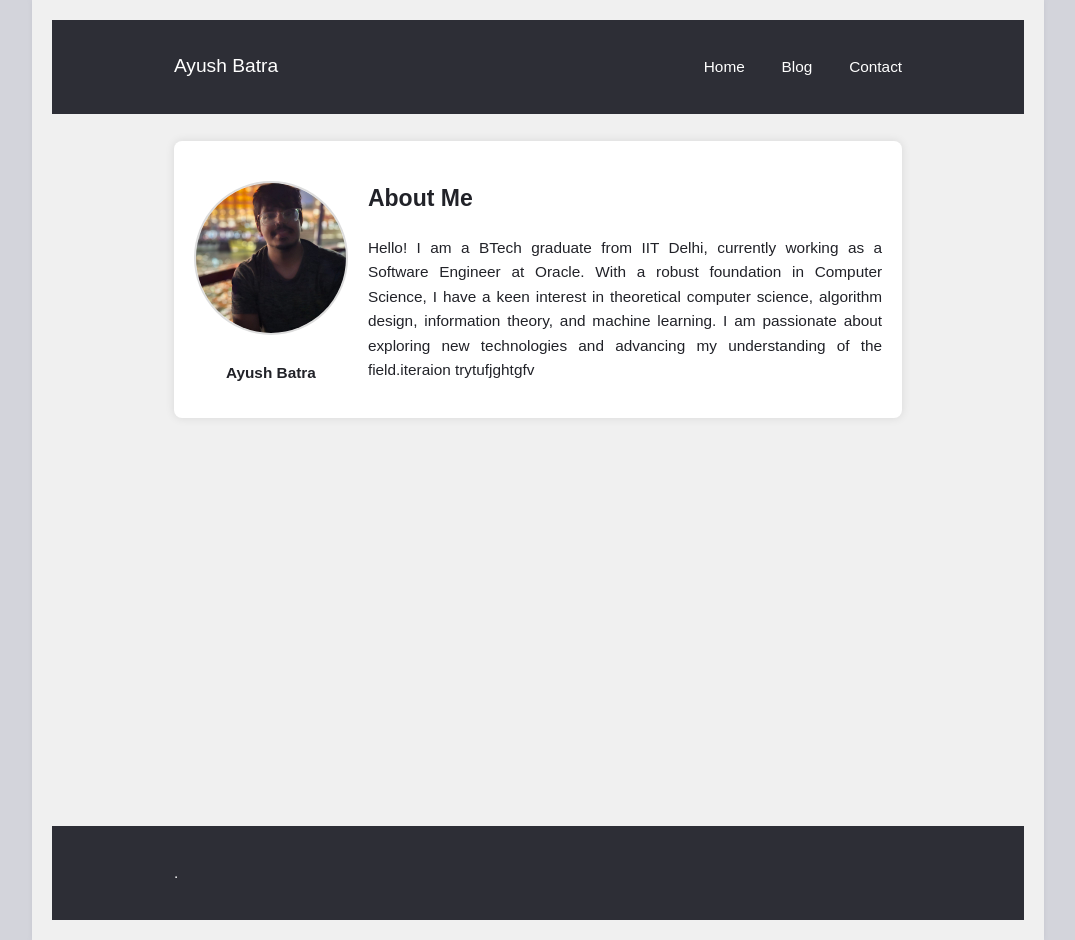
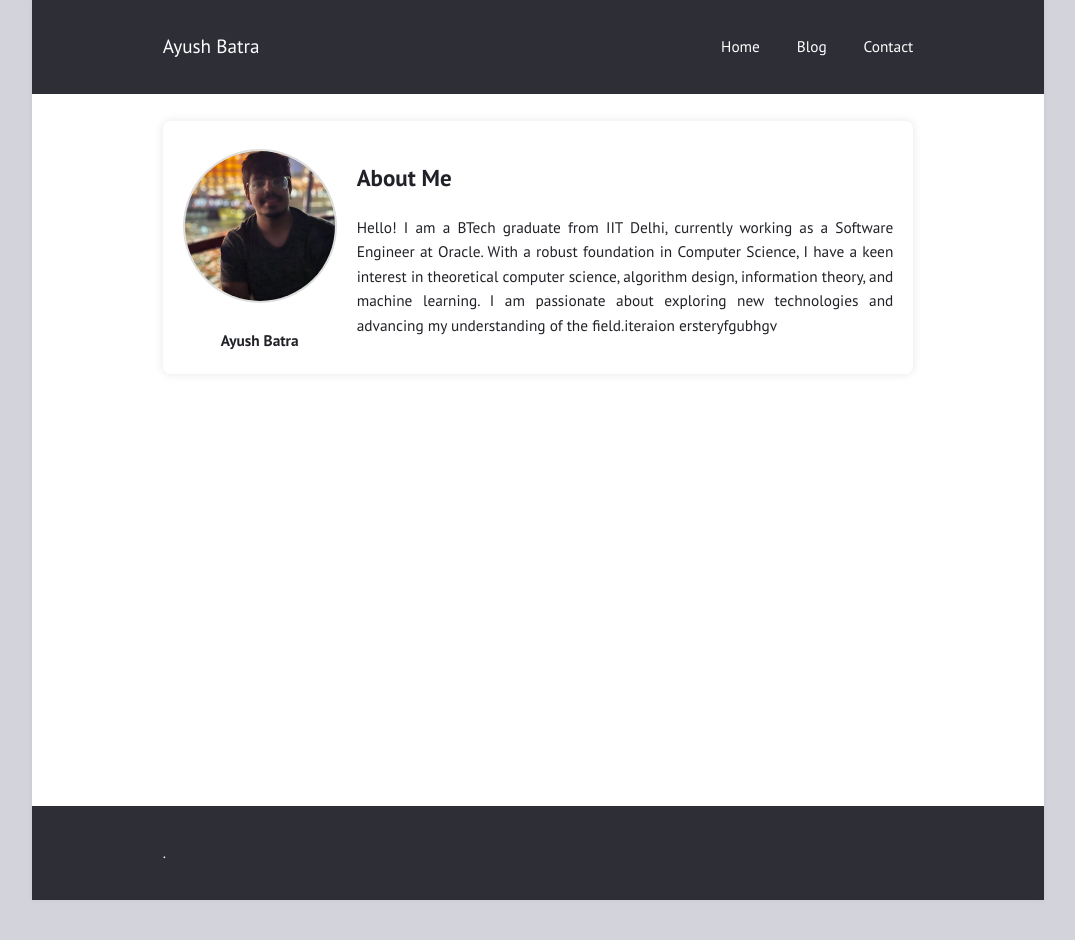
Before and after one commit to ayushbatra/ayushbatra.github.io, a Jekyll site: the page built from index.md, in a window 1280 px wide. Shown: the whole page, without its empty margins (102-1177 px from the left). Built offline with Jekyll 4.4.1, drawn with Linux system fonts in a browser that asks for light colours; after the commit the page ends 900 px from its top, so only the background shows below that.

Commit message:
Update homepage.html

```diff
--- a/_layouts/homepage.html
+++ b/_layouts/homepage.html
@@ -3,12 +3,6 @@
 ---
 <article>
     <style>
-        body {
-            font-family: Arial, sans-serif;
-            margin: 0;
-            padding: 20px;
-            background-color: #f0f0f0;
-        }
         .container {
             display: flex;
             align-items: center;
@@ -47,7 +41,7 @@
         </div>
         <div class="about-me">
             <h2>About Me</h2>
-            <p>Hello! I am a BTech graduate from IIT Delhi, currently working as a Software Engineer at Oracle. With a robust foundation in Computer Science, I have a keen interest in theoretical computer science, algorithm design, information theory, and machine learning. I am passionate about exploring new technologies and advancing my understanding of the field.iteraion trytufjghtgfv</p>
+            <p>Hello! I am a BTech graduate from IIT Delhi, currently working as a Software Engineer at Oracle. With a robust foundation in Computer Science, I have a keen interest in theoretical computer science, algorithm design, information theory, and machine learning. I am passionate about exploring new technologies and advancing my understanding of the field.iteraion ersteryfgubhgv</p>
         </div>
     </div>
 </article>
```
